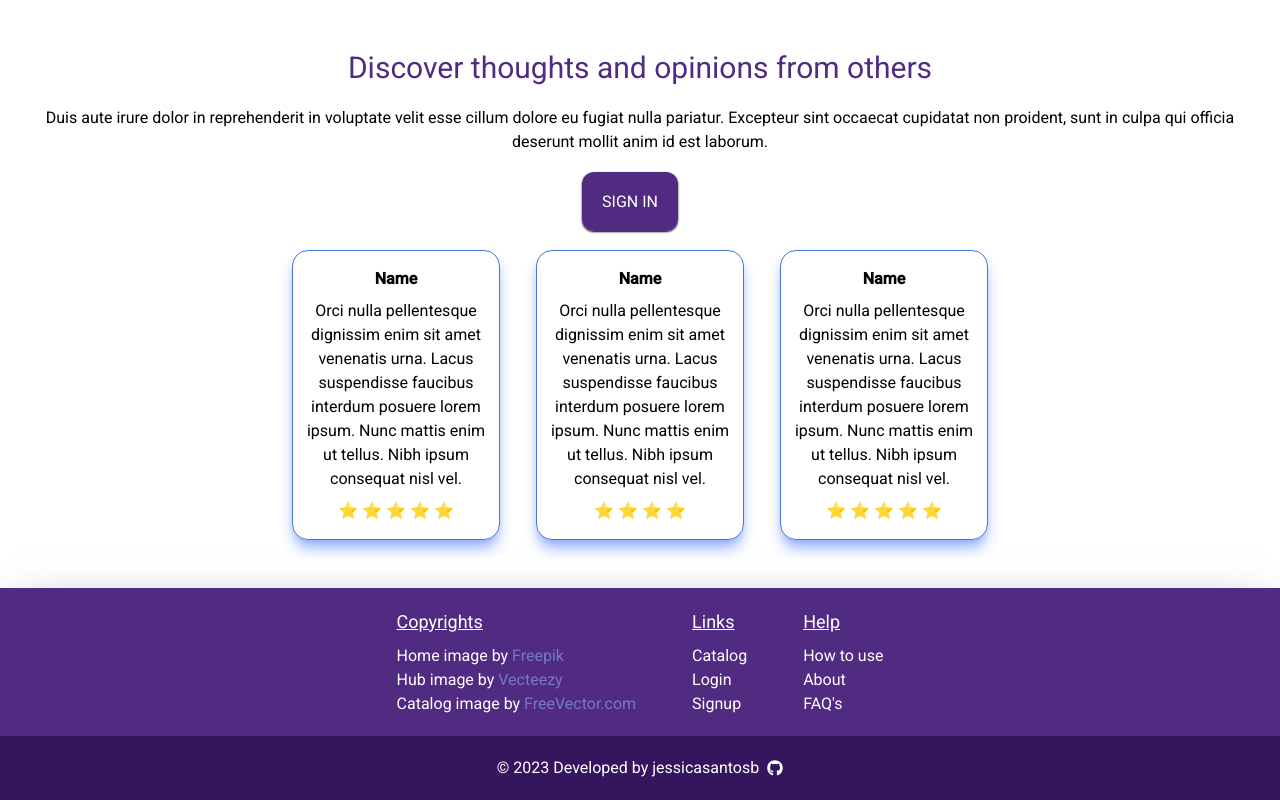
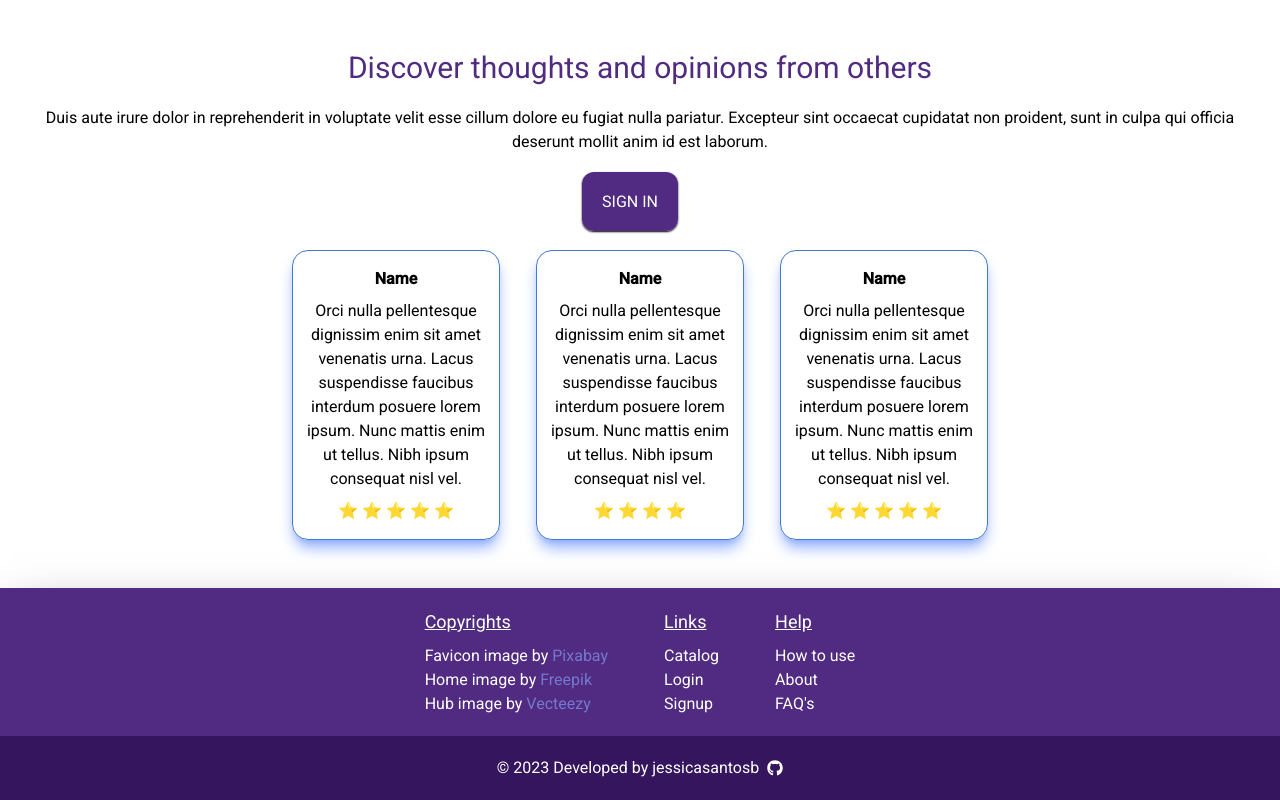
Before and after one commit to jessicasantosb/readme.book, a React (Create React App) app: page / in a window 1280 px wide. Shown: the part 2018-2818 px from the top of the page. Built offline with nearby package versions, Linux system fonts and the light colour scheme.

Commit message:
add favicon

```diff
--- a/public/index.html
+++ b/public/index.html
@@ -2,7 +2,7 @@
 <html lang="en">
   <head>
     <meta charset="utf-8" />
-    <link rel="icon" href="http://www.w3.org/2000/svg" />
+    <link rel="icon" href="%PUBLIC_URL%/favicon.ico?v=2" />
     <link rel="stylesheet" href="https://cdnjs.cloudflare.com/ajax/libs/font-awesome/6.4.2/css/all.min.css" integrity="sha512-z3gLpd7yknf1YoNbCzqRKc4qyor8gaKU1qmn+CShxbuBusANI9QpRohGBreCFkKxLhei6S9CQXFEbbKuqLg0DA==" crossorigin="anonymous" referrerpolicy="no-referrer" />
     <meta name="viewport" content="width=device-width, initial-scale=1" />
     <meta name="theme-color" content="#000000" />
--- a/src/components/footer.js
+++ b/src/components/footer.js
@@ -9,9 +9,12 @@ function Footer() {
             <div className='w-full p-5 bg-[#512B81] flex items-start justify-center flex-row gap-14'>
                 <div className='flex flex-col'>
                     <h3 className='text-lg pb-2 underline'>Copyrights</h3>
-                    <p>Home image by <a className='text-[#8CABFF] opacity-60 hover:text-white' href="https://www.freepik.com/free-photo/old-books-arrangement-with-copy-space_13130601.htm#query=book&position=10&from_view=keyword&track=sph">Freepik</a></p>
-                    <p>Hub image by <a className='text-[#8CABFF] opacity-60 hover:text-white' href="https://www.vecteezy.com/free-vector/woman">Vecteezy</a></p>
-                    <p>Catalog image by <a className='text-[#8CABFF] opacity-60 hover:text-white' href="https://www.freevector.com/bookworm-29961">FreeVector.com</a></p>
+
+                    <p>Favicon image by <a className='text-[#8CABFF] opacity-60 hover:text-white' href="https://pixabay.com/pt/users/openclipart-vectors-30363/?utm_source=link-attribution&utm_medium=referral&utm_campaign=image&utm_content=1296329" target='_blank'>Pixabay</a></p>
+
+                    <p>Home image by <a className='text-[#8CABFF] opacity-60 hover:text-white' href="https://www.freepik.com/free-photo/old-books-arrangement-with-copy-space_13130601.htm#query=book&position=10&from_view=keyword&track=sph" target='_blank'>Freepik</a></p>
+
+                    <p>Hub image by <a className='text-[#8CABFF] opacity-60 hover:text-white' href="https://www.vecteezy.com/free-vector/woman" target='_blank'>Vecteezy</a></p>
 
                 </div>
                 <div className='flex flex-col'>
```
Also changed, not shown: 1 other file (tests, documents, lock files or other folders).
